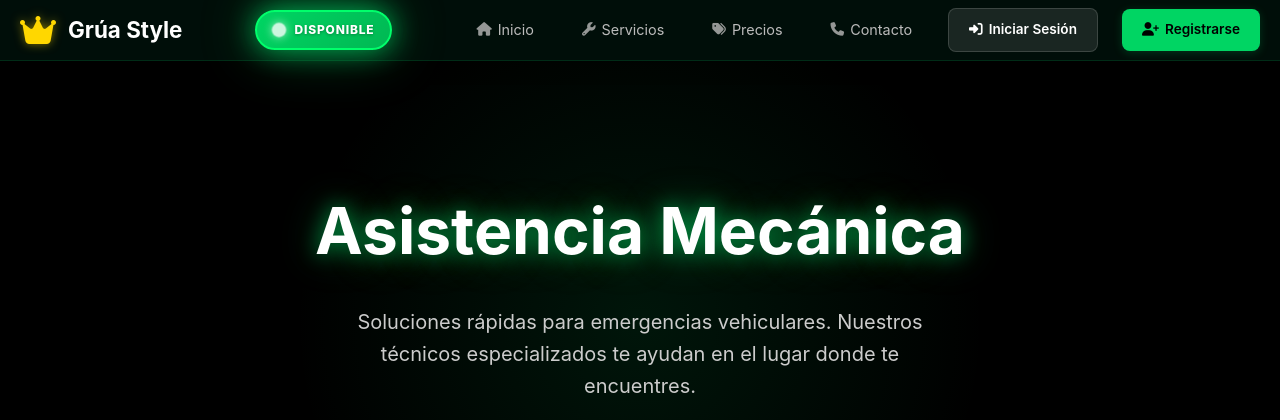
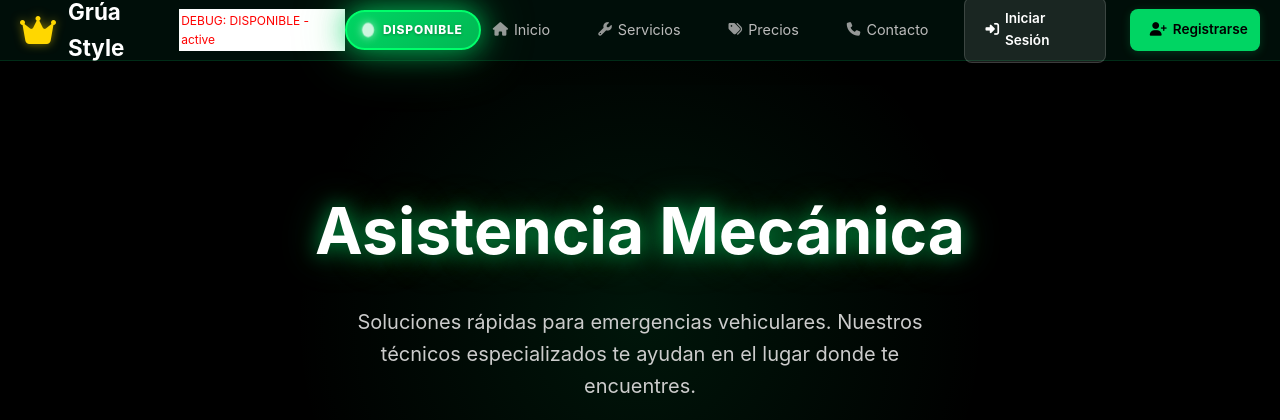
Before and after one commit to alexitico1989/grua-style, a Django app: page /asistencia-mecanica/ in a window 1280 px wide. Shown: the top 420 px of the page. Run offline with Django 4.2, Linux system fonts and the light colour scheme; data that the repository does not hold is empty.

Commit message:
Add debug info for availability button

```diff
--- a/templates/grua_app/base.html
+++ b/templates/grua_app/base.html
@@ -1031,6 +1031,12 @@
                <i class="fas fa-crown" style="color: #FFD700; font-size: 2rem; text-shadow: 0 0 10px rgba(255, 215, 0, 0.5);"></i>
                 <span>Grúa Style</span>
             </a>
+
+            <!-- DEBUG TEMPORAL - AGREGAR AQUÍ -->
+<div style="color: red; font-size: 12px; background: white; padding: 2px;">
+    DEBUG: {{ estado_servicio_texto|default:"VARIABLE_VACIA" }} - {{ clase_estado|default:"CLASE_VACIA" }}
+</div>
+
             <div class="service-status-indicator">
     <div class="status-dot {{ clase_estado }}"></div>
     <span class="status-text">{{ estado_servicio_texto }}</span>
```
